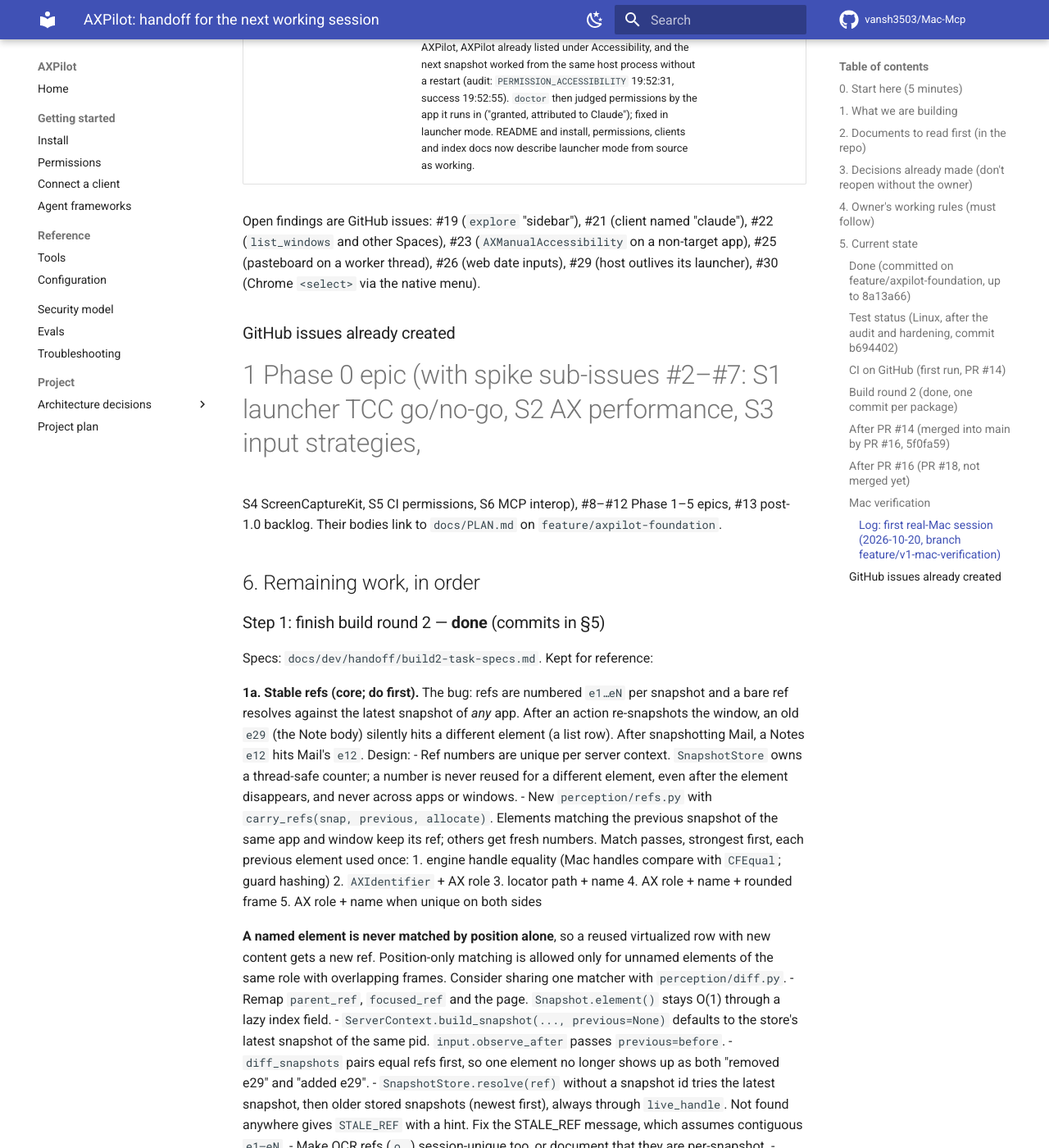
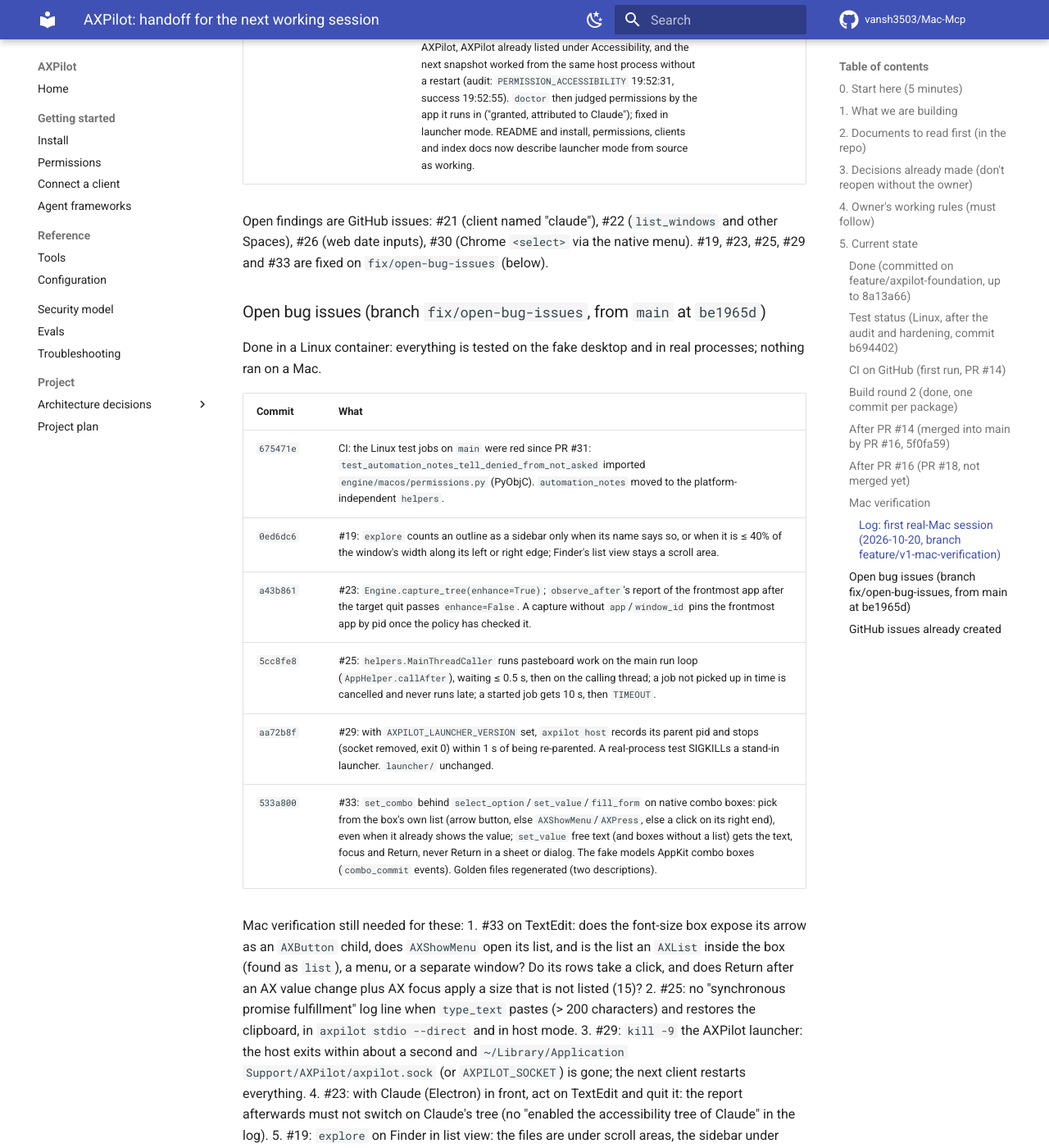
Before and after one commit to Vansh3503/Mac-Mcp, an MkDocs documentation site: the page built from docs/dev/handoff/HANDOFF.md, in a window 1280 px wide and 1400 px high, scrolled down 12974 px. Shown: the whole window at 82% size. Built offline with MkDocs 1.6.1 and Material for MkDocs 9.7.7, drawn with Linux system fonts in a browser that asks for light colours; comment, search, counter and statistics services are not loaded.

Commit message:
docs(handoff): log the open-bug fixes and what a Mac must still confirm
#19, #23, #25, #29 and #33 are fixed on fix/open-bug-issues, plus the Linux CI failure on main;
the remaining open findings are #21, #22, #26 and #30. Five Mac checks are listed for the fixes
that only the fake desktop and Linux could exercise.

```diff
--- a/docs/dev/handoff/HANDOFF.md
+++ b/docs/dev/handoff/HANDOFF.md
@@ -257,9 +257,34 @@
 | Issues | Opened #19–#30 from the findings. Fixed and closed: #20 (Automation "not asked yet" reported as denied; Finder gave -1744 here), #24 (diff missed edits past the shown 200 characters), #27 (`window` said "toggle full screen"), #28 (`select_option` matched a word inside a title: "Bold" chose "Arial Rounded MT Bold"). | `eaa4d3e`, `048c2b9`, `927793b`, `273b79b` |
 | First-run permissions | `request_accessibility()`/`request_screen_recording()` were never called: a new user's first call failed with `PERMISSION_ACCESSIBILITY` and AXPilot was not listed in System Settings. The engine now asks once per process. Re-run on this Mac: `tests/engine` 236 passed (a Finder test assumed a window was open). Owner's check after `tccutil reset` for AXPilot (2026-10-20, from merged `main`): the pairing dialog, then macOS's prompt naming AXPilot, AXPilot already listed under Accessibility, and the next snapshot worked from the same host process without a restart (audit: `PERMISSION_ACCESSIBILITY` 19:52:31, success 19:52:55). `doctor` then judged permissions by the app it runs in ("granted, attributed to Claude"); fixed in launcher mode. README and install, permissions, clients and index docs now describe launcher mode from source as working. | `eaf50dd`, `521f097` |
 
-Open findings are GitHub issues: #19 (`explore` "sidebar"), #21 (client named "claude"), #22 (`list_windows` and
-other Spaces), #23 (`AXManualAccessibility` on a non-target app), #25 (pasteboard on a worker thread), #26 (web date
-inputs), #29 (host outlives its launcher), #30 (Chrome `<select>` via the native menu).
+Open findings are GitHub issues: #21 (client named "claude"), #22 (`list_windows` and other Spaces), #26 (web date
+inputs), #30 (Chrome `<select>` via the native menu). #19, #23, #25, #29 and #33 are fixed on `fix/open-bug-issues`
+(below).
+
+### Open bug issues (branch `fix/open-bug-issues`, from `main` at `be1965d`)
+
+Done in a Linux container: everything is tested on the fake desktop and in real processes; nothing ran on a Mac.
+
+| Commit | What |
+|---|---|
+| `675471e` | CI: the Linux test jobs on `main` were red since PR #31: `test_automation_notes_tell_denied_from_not_asked` imported `engine/macos/permissions.py` (PyObjC). `automation_notes` moved to the platform-independent `helpers`. |
+| `0ed6dc6` | #19: `explore` counts an outline as a sidebar only when its name says so, or when it is ≤ 40% of the window's width along its left or right edge; Finder's list view stays a scroll area. |
+| `a43b861` | #23: `Engine.capture_tree(enhance=True)`; `observe_after`'s report of the frontmost app after the target quit passes `enhance=False`. A capture without `app`/`window_id` pins the frontmost app by pid once the policy has checked it. |
+| `5cc8fe8` | #25: `helpers.MainThreadCaller` runs pasteboard work on the main run loop (`AppHelper.callAfter`), waiting ≤ 0.5 s, then on the calling thread; a job not picked up in time is cancelled and never runs late; a started job gets 10 s, then `TIMEOUT`. |
+| `aa72b8f` | #29: with `AXPILOT_LAUNCHER_VERSION` set, `axpilot host` records its parent pid and stops (socket removed, exit 0) within 1 s of being re-parented. A real-process test SIGKILLs a stand-in launcher. `launcher/` unchanged. |
+| `533a800` | #33: `set_combo` behind `select_option`/`set_value`/`fill_form` on native combo boxes: pick from the box's own list (arrow button, else `AXShowMenu`/`AXPress`, else a click on its right end), even when it already shows the value; `set_value` free text (and boxes without a list) gets the text, focus and Return, never Return in a sheet or dialog. The fake models AppKit combo boxes (`combo_commit` events). Golden files regenerated (two descriptions). |
+
+Mac verification still needed for these:
+1. #33 on TextEdit: does the font-size box expose its arrow as an `AXButton` child, does `AXShowMenu` open its
+   list, and is the list an `AXList` inside the box (found as `list`), a menu, or a separate window? Do its rows
+   take a click, and does Return after an AX value change plus AX focus apply a size that is not listed (15)?
+2. #25: no "synchronous promise fulfillment" log line when `type_text` pastes (> 200 characters) and restores
+   the clipboard, in `axpilot stdio --direct` and in host mode.
+3. #29: `kill -9` the AXPilot launcher: the host exits within about a second and `~/Library/Application
+   Support/AXPilot/axpilot.sock` (or `AXPILOT_SOCKET`) is gone; the next client restarts everything.
+4. #23: with Claude (Electron) in front, act on TextEdit and quit it: the report afterwards must not switch on
+   Claude's tree (no "enabled the accessibility tree of Claude" in the log).
+5. #19: `explore` on Finder in list view: the files are under scroll areas, the sidebar under `sidebar:`.
 
 ### GitHub issues already created
 
```
Also changed, not shown: docs/dev/handoff/build1-followups.md (+1 -1 lines).
